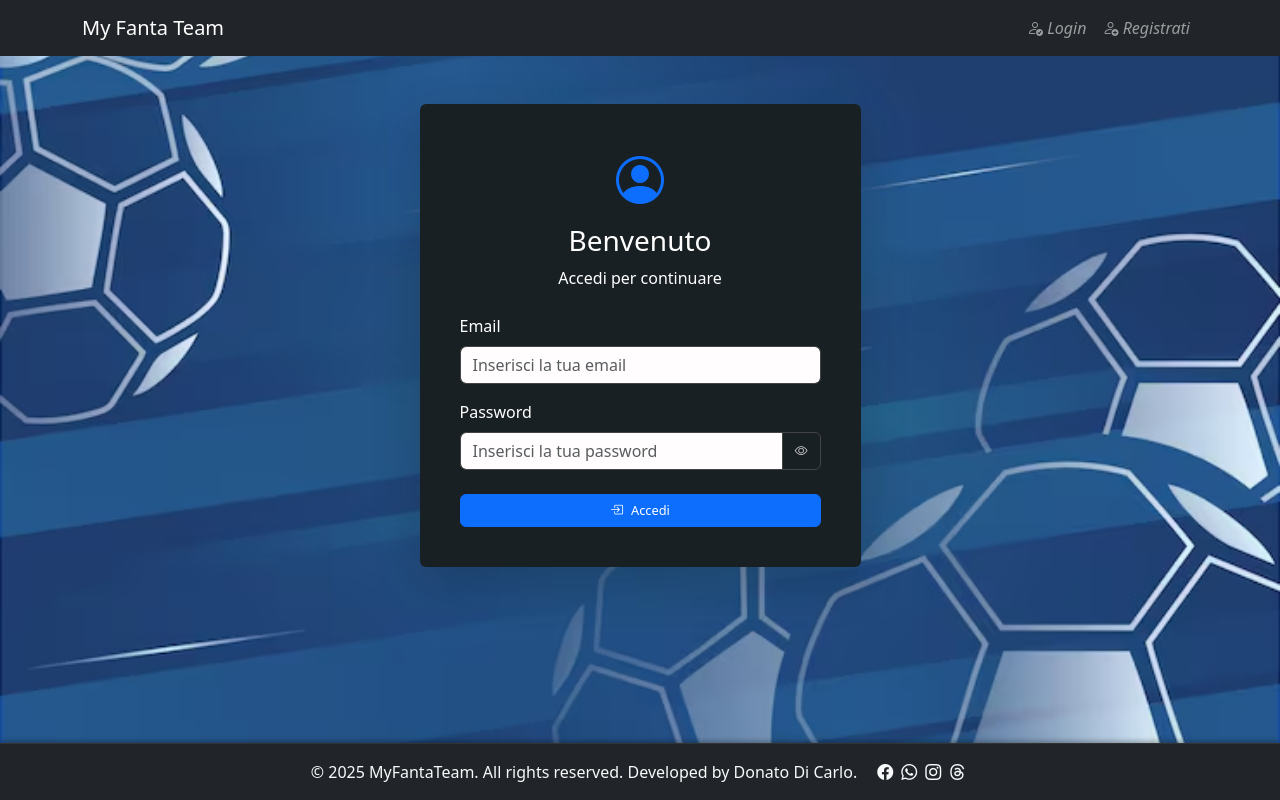
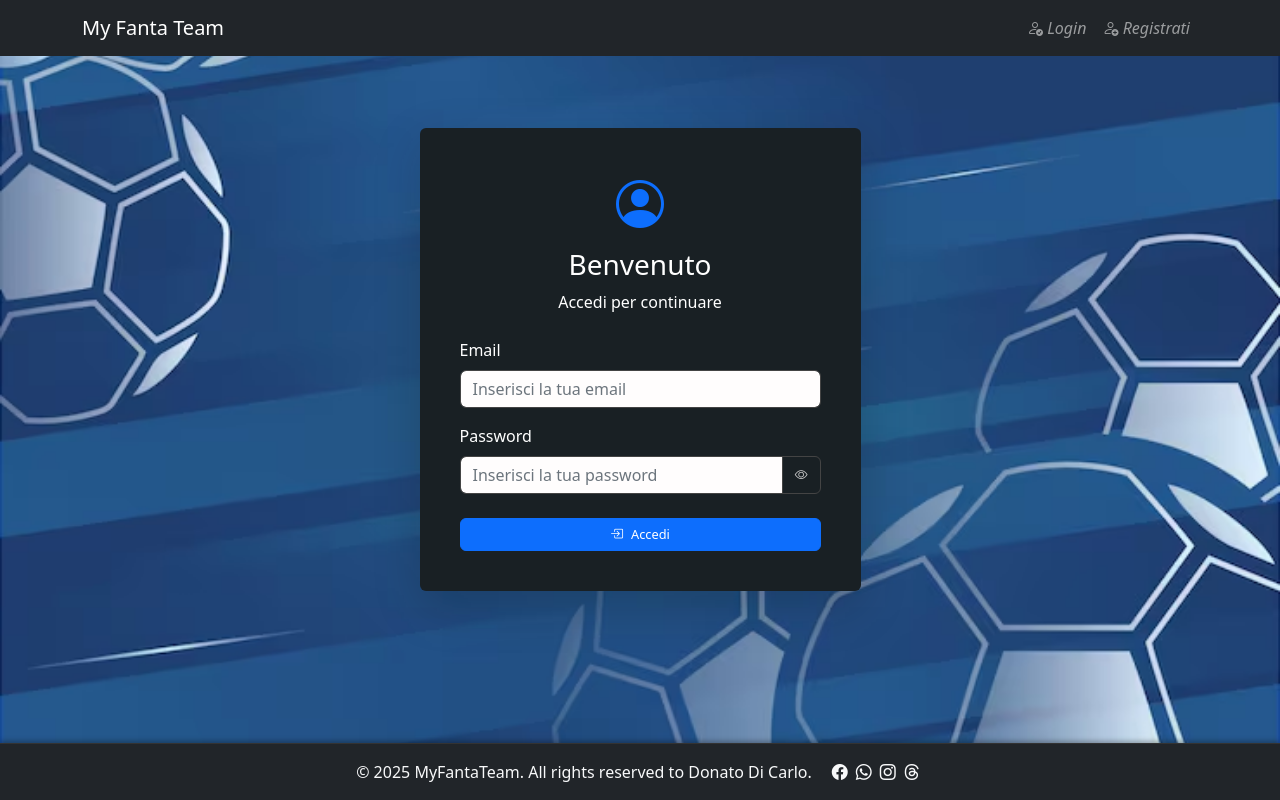
Before and after one commit to DonatoDiCarlo404/My-Fanta-Team, a React (Vite) app in the folder frontend/: page /login in a window 1280 px wide. Built offline with nearby package versions, Linux system fonts and the light colour scheme.

Commit message:
piccole modifiche dei form e del footer

```diff
--- a/frontend/src/components/FooterComponent.jsx
+++ b/frontend/src/components/FooterComponent.jsx
@@ -5,7 +5,7 @@ const Footer = () => {
     <footer className="footer bg-dark text-light py-3">
       <div className="container text-center">
         <p className="mb-0">
-          &copy; 2025 MyFantaTeam. All rights reserved. Developed by Donato Di Carlo.
+          &copy; 2025 MyFantaTeam. All rights reserved to Donato Di Carlo.
           <span className="ms-3">
             <i className="bi bi-facebook mx-1"></i>
             <i className="bi bi-whatsapp mx-1"></i>
--- a/frontend/src/index.css
+++ b/frontend/src/index.css
@@ -5,6 +5,12 @@ body {
   background-attachment: fixed;
   background-repeat: no-repeat;
   min-height: 100vh;
+}
+
+#root {
+  min-height: 100vh;
+  display: flex;
+  flex-direction: column;
 }
 
 h1,
@@ -128,6 +134,21 @@ button.btn {
   text-decoration: none;
 }
 
+.form-control::placeholder {
+  color: #6c757d !important;
+  opacity: 1 !important;
+}
+
+.form-control {
+  color: #000000 !important;
+  opacity: 1 !important;
+}
+
+.form-control:focus {
+  color: #000000 !important;
+  opacity: 1 !important;
+}
+
 footer i {
   cursor: pointer;
   transition: color 0.3s;
@@ -138,12 +159,9 @@ footer i:hover {
 }
 
 .footer {
-  position: fixed;
-  bottom: 0;
-  left: 0;
-  width: 100%;
-  z-index: 1000; /* sopra eventuali elementi */
-  background-color: #111; /* colore coerente */
+  margin-top: auto;
+  padding: 1rem 0;
+  background-color: #111;
   border-top: 1px solid #333;
   box-shadow: 0 -2px 5px rgba(0, 0, 0, 0.3);
 }
```
